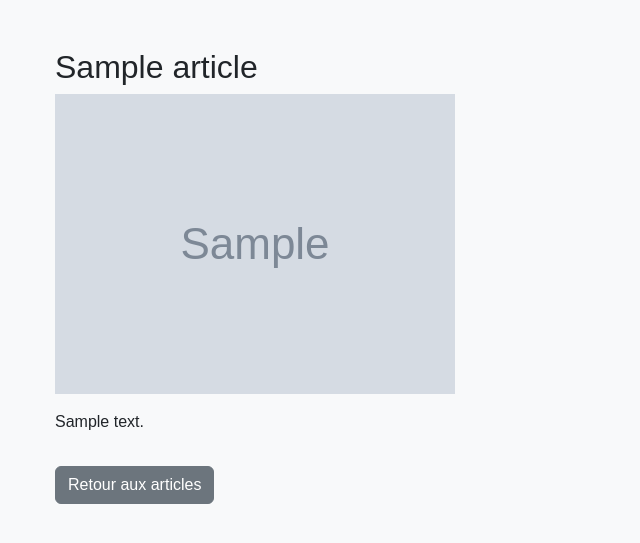
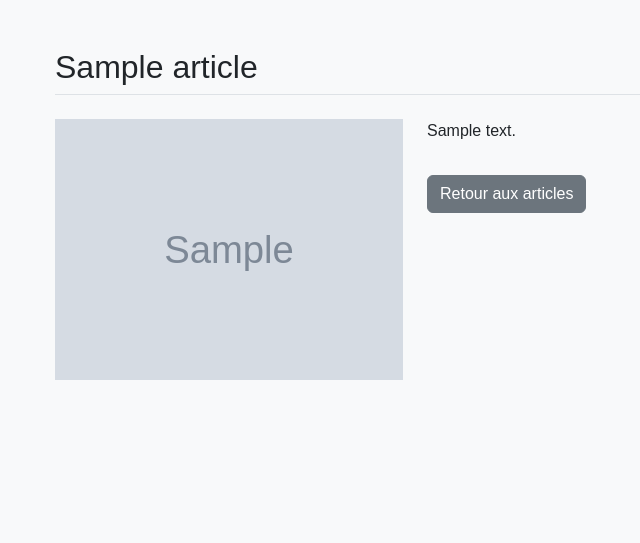
Before and after one commit to Amadou6124/myblog, a Django app: page /1/ in a window 1280 px wide. Shown: the part 56-599 px from the top of the page, without its empty margins (39-679 px from the left). Run offline with Django 5.2, Linux system fonts and the light colour scheme; tables that the repository leaves empty hold one stand-in row (values such as "Sample post"); grey boxes marked "Sample" are stand-in pictures.

Commit message:
Mise a jour pour ajuster l'image

```diff
--- a/src/myblog/static/css/style.css
+++ b/src/myblog/static/css/style.css
@@ -38,3 +38,9 @@ footer {
 textarea {
     resize: none; /* Empêche le redimensionnement */
 }
+
+
+.article-image {
+    max-height: 500px; /* limite la hauteur sur grands écrans */
+    object-fit: cover; /* garde le ratio sans déformer */
+}
--- a/src/post/templates/post/article_detail.html
+++ b/src/post/templates/post/article_detail.html
@@ -1,14 +1,24 @@
 {% extends 'base.html' %}
-
+{% load static %}
 {% block title %}{{ object.title }}{% endblock %}
 
 {% block content %}
 <div class="container mt-5">
-    <h2>{{ articles.title }}</h2>
-    {% if articles.image %}
-    <img src="{{ object.image.url }}" class="img-fluid mb-3" alt="{{ object.title }}">
-    {% endif %}
-    <p>{{ articles.content }}</p>
-    <a href="{% url 'home' %}" class="btn btn-secondary mt-3">Retour aux articles</a>
+    <h2 class="mb-4 pb-2 border-bottom">{{ object.title }}</h2>
+
+    <div class="row">
+        {% if object.image %}
+        <div class="col-lg-4 mb-3">
+            <img src="{{ object.image.url }}"
+                 class="img-fluid article-image"
+                 alt="{{ object.title }}">
+        </div>
+        {% endif %}
+
+        <div class="col-lg-8">
+            <p>{{ object.content }}</p>
+            <a href="{% url 'home' %}" class="btn btn-secondary mt-3">Retour aux articles</a>
+        </div>
+    </div>
 </div>
 {% endblock %}
```
